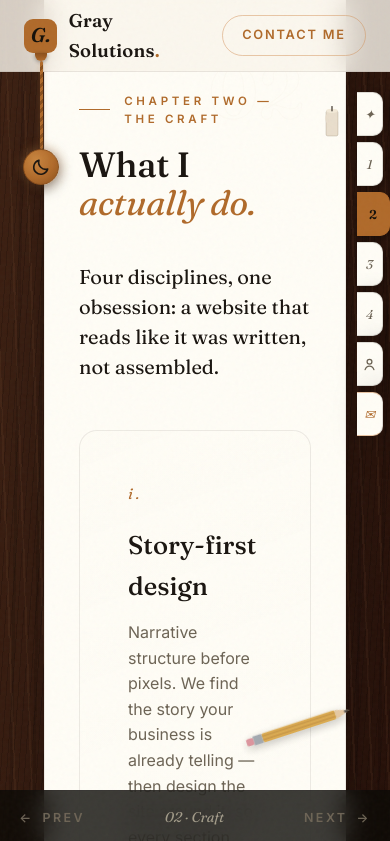
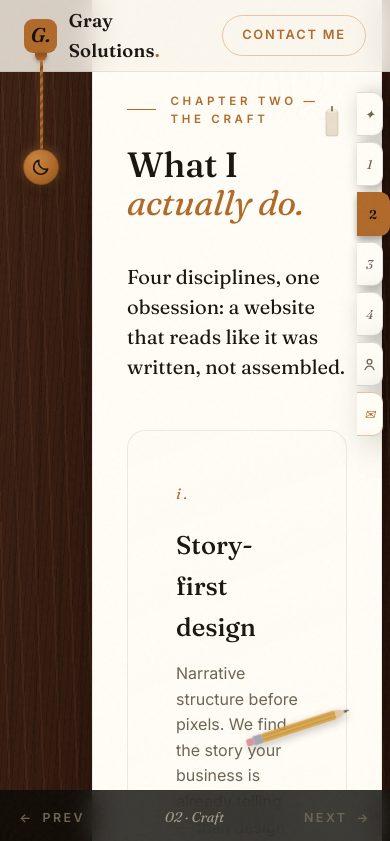
Before and after one commit to Xyphoid5000/gray-solutions, a Vue app: page /craft in a window 390 px wide. Shown: the top 841 px of the page. Built offline with nearby package versions, Linux system fonts and the light colour scheme.

Commit message:
Pile and page never overlap: reserve the pile's lane
The read pile is fixed-position; the chapter now centers in the
viewport minus a reserved left lane (170px desktop, 84px mobile),
so the open page can't slide under the pile. Reverted the cover
stack shrink — it was fine.

```diff
--- a/src/style.css
+++ b/src/style.css
@@ -1136,6 +1136,17 @@ a {
   position: relative;
   perspective: 1800px;
   overflow: clip;
+}
+/* Reserve the read pile's lane on the left so the open page never
+   slides under it. The pile is fixed; this padding keeps the chapter
+   in its own lane. */
+body.has-book .book-viewport {
+  padding-left: 170px;
+}
+@media (max-width: 640px) {
+  body.has-book .book-viewport {
+    padding-left: 84px;
+  }
 }
 .book-page {
   position: relative;
@@ -1190,8 +1201,9 @@ body.has-book {
 body.has-book .chapter.book-page {
   background: var(--page);
   /* The manuscript is a paper slab on the desk — narrower than the
-     viewport so the mahogany shows on both sides. */
-  width: min(620px, 100vw - 120px);
+     viewport so the mahogany shows on both sides. Width is relative
+     to the viewport minus the pile's reserved lane. */
+  width: min(620px, 100% - 40px);
   margin-inline: auto;
   border-left: 1px solid var(--line-soft);
   border-right: 1px solid var(--line-soft);
@@ -1201,10 +1213,10 @@ body.has-book .chapter.book-page {
   position: relative;
 }
 @media (max-width: 640px) {
-  /* Mobile: the paper is narrower so the desk shows on both sides.
+  /* Mobile: the paper fills its lane (viewport minus the pile).
      Tabs float over the right desk margin. */
   body.has-book .chapter.book-page {
-    width: calc(100vw - 88px);
+    width: calc(100% - 16px);
     margin-inline: auto;
   }
   .tab-rail-right .tab {
@@ -2237,7 +2249,7 @@ html[data-blacklight='on'] body::after {
 /* Manuscript stack: a flat loose pile of paper, slightly messy. */
 .manuscript-stack {
   position: relative;
-  width: min(52vw, 220px);
+  width: min(64vw, 290px);
   aspect-ratio: 5 / 7;
   margin-bottom: 12px;
 }
```
